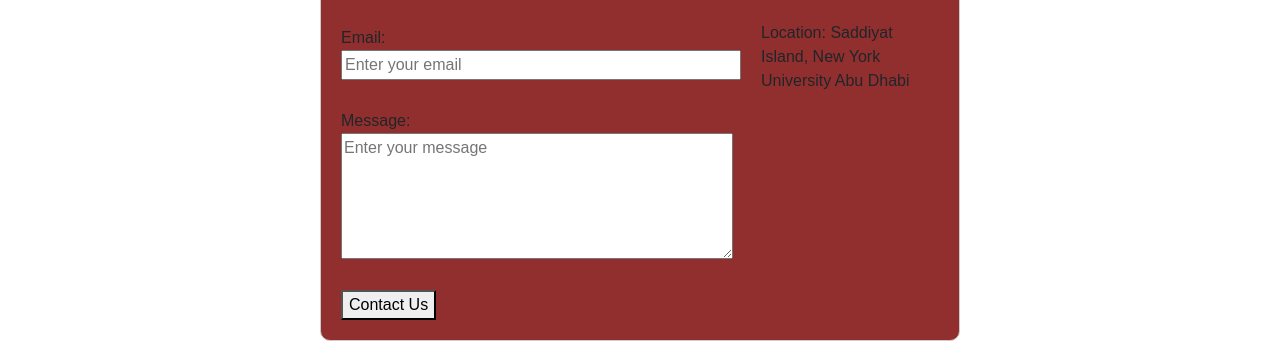
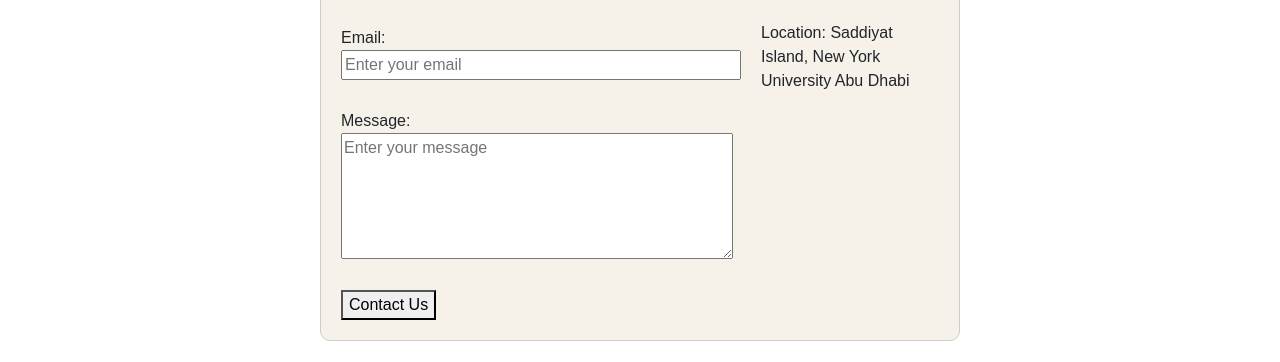
Before and after one commit to likemayo/cgf, a plain HTML site: page contact.html in a window 1280 px wide. Shown: the part 234-596 px from the top of the page. Drawn offline with nearby package versions, Linux system fonts and the light colour scheme.

Commit message:
Update contact.html

```diff
--- a/contact.html
+++ b/contact.html
@@ -30,7 +30,7 @@
             width: 50%;
             border: 1px solid #ccc;
             border-radius: 10px;
-            background-color:rgb(145, 47, 47) ;
+            background-color:rgba(237, 230, 214, 0.5) ;
         }
 
         footer{
```
